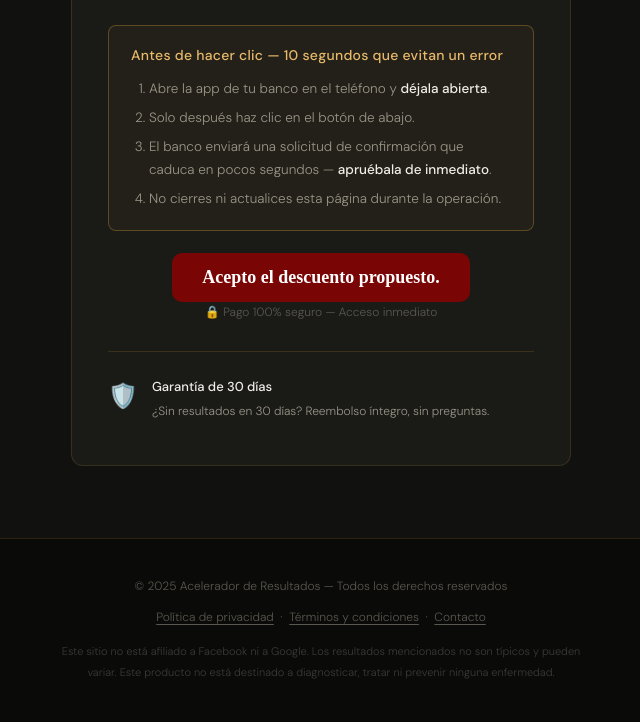
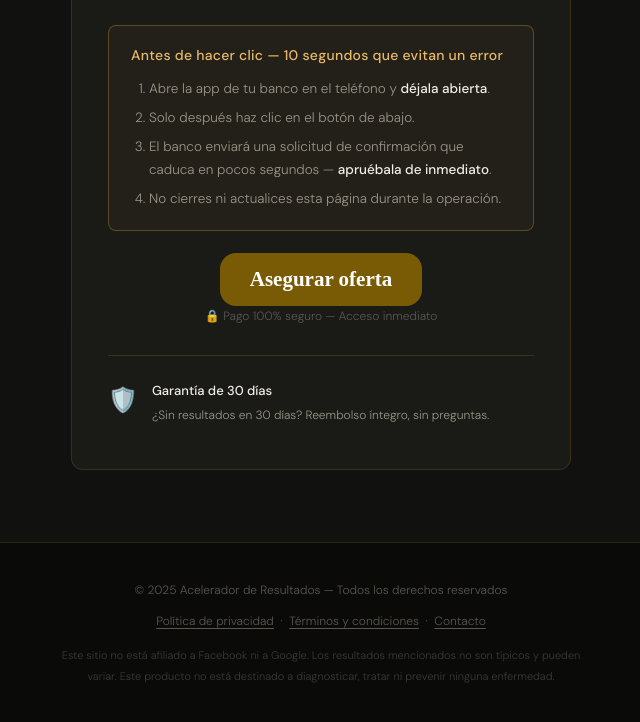
Before and after one commit to tarcisiooramonn-cell/acelerador-es, a plain HTML site: page index.html in a window 1280 px wide. Shown: the part 2468-3190 px from the top of the page, without its empty margins (319-959 px from the left). Drawn offline with nearby package versions, Linux system fonts and the light colour scheme.

Commit message:
Update index.html

```diff
--- a/index.html
+++ b/index.html
@@ -457,7 +457,7 @@
         </ol>
       </div>
 
-      <button type="button" onclick="acceptUpsell('https://checkout.kashpay.com.br/u/d97d54c9f0ca39ed')" style="font-family: 'Poppins'; font-size: 18px; font-weight: 600; line-height: 1.3; color: #ffffff; background-color: #7a0505; border: none; border-radius: 10px; padding: 13px 7%; cursor: pointer; text-align: center; display: block; margin: auto;">Acepto el descuento propuesto.</button>
+      <button type="button" onclick="acceptUpsell('https://checkout.kashpay.com.br/u/eb4233e76d8a98ac')" style="font-family: 'Poppins'; font-size: 21px; font-weight: 600; line-height: 1.3; color: #ffffff; background-color: #7a5b05; border: none; border-radius: 16px; padding: 13px 7%; cursor: pointer; text-align: center; display: block; margin: auto;">Asegurar oferta</button>
       <div class="cta-sub">🔒 Pago 100% seguro — Acceso inmediato</div>
 
       <div class="guarantee">
```
